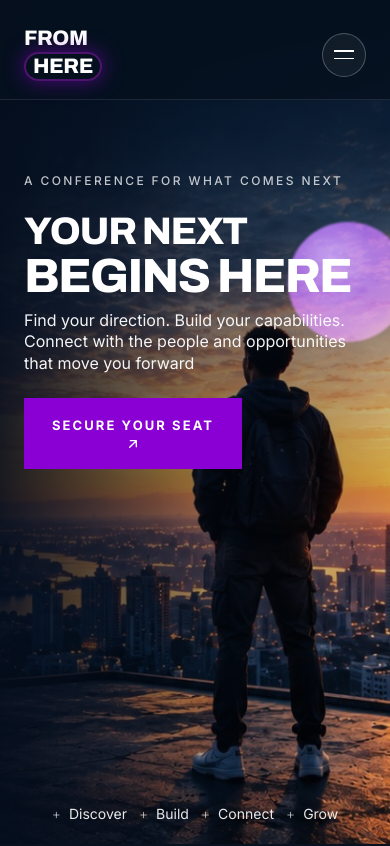
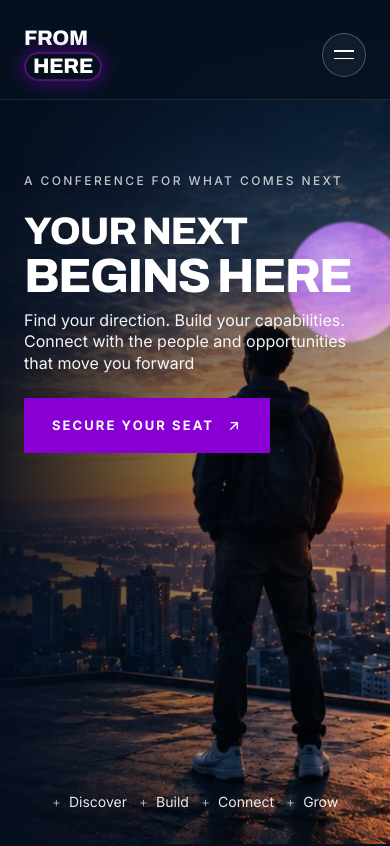
Before and after one commit to BRAVE-004/From-here, a Next.js app: page / in a window 390 px wide. Shown: the top 846 px of the page. Built offline with nearby package versions, Linux system fonts and the light colour scheme.

Commit message:
Restore hero spacing, widen gap above pillars on desktop, inline CTA arrow on mobile

```diff
--- a/src/components/Hero.tsx
+++ b/src/components/Hero.tsx
@@ -27,7 +27,7 @@ export default function Hero() {
         className="absolute inset-0 -z-10 bg-gradient-to-r from-[#040d1c]/90 via-[#040d1c]/30 to-transparent"
       />
 
-      <div className="mx-auto flex w-full max-w-[1600px] flex-1 flex-col px-6 pb-5 sm:pb-6 lg:pb-8 pt-[clamp(8.5rem,20.4vh,14rem)] sm:px-10 lg:px-[5.8vw]">
+      <div className="mx-auto flex w-full max-w-[1600px] flex-1 flex-col px-6 pb-8 sm:pb-10 lg:pb-12 pt-[clamp(8.5rem,20.4vh,14rem)] sm:px-10 lg:px-[5.8vw]">
         <p className="text-[12px] font-medium uppercase tracking-[0.2em] text-white/75 sm:text-[13px]">
           A conference for what comes next
         </p>
@@ -54,7 +54,7 @@ export default function Hero() {
           href="https://www.afrikets.xyz/events/6ae75ee1eff639ce26904aaa"
           target="_blank"
           rel="noopener noreferrer"
-          className="group mt-6 block w-fit sm:mt-11 sm:inline-flex sm:w-fit sm:items-center sm:block sm:gap-4 bg-brand px-7 py-[1.1rem] text-[13px] font-bold uppercase tracking-[0.16em] text-white sm:px-9 sm:py-[1.65rem] sm:text-sm transition-colors duration-200 hover:bg-brand-bright focus-visible:outline focus-visible:outline-2 focus-visible:outline-offset-4 focus-visible:outline-white sm:hover:bg-brand-bright"
+          className="group mt-6 inline-flex w-fit items-center gap-3 bg-brand px-7 py-[1.1rem] text-[13px] font-bold uppercase tracking-[0.16em] text-white transition-colors duration-200 hover:bg-brand-bright focus-visible:outline focus-visible:outline-2 focus-visible:outline-offset-4 focus-visible:outline-white sm:mt-11 sm:gap-4 sm:px-9 sm:py-[1.65rem] sm:text-sm sm:hover:bg-brand-bright"
         >
           Secure Your Seat
           <svg
@@ -65,13 +65,13 @@ export default function Hero() {
             strokeWidth="2"
             strokeLinecap="round"
             strokeLinejoin="round"
-            className="mx-auto h-4 w-4 sm:block sm:h-5 sm:w-5 sm:translate-x-0.5 transition-transform duration-200 group-hover:translate-y-0.5"
+            className="h-4 w-4 shrink-0 transition-transform duration-200 group-hover:translate-x-0.5 group-hover:-translate-y-0.5 sm:h-5 sm:w-5"
           >
             <path d="M7 17 17 7M8 7h9v9" />
           </svg>
         </a>
 
-        <ul className="mt-auto flex flex-wrap items-center justify-center gap-3 pt-10 pb-0 sm:justify-start sm:gap-x-12 sm:pt-0">
+        <ul className="mt-auto flex flex-wrap items-center justify-center gap-3 pt-12 pb-0 sm:justify-start sm:gap-x-12 sm:pt-16">
           {pillars.map((pillar) => (
             <li key={pillar} className="flex items-center gap-2 text-[14px] text-white/90 sm:text-[15px] sm:gap-x-2">
               <span aria-hidden="true" className="font-light text-white/70">
```
